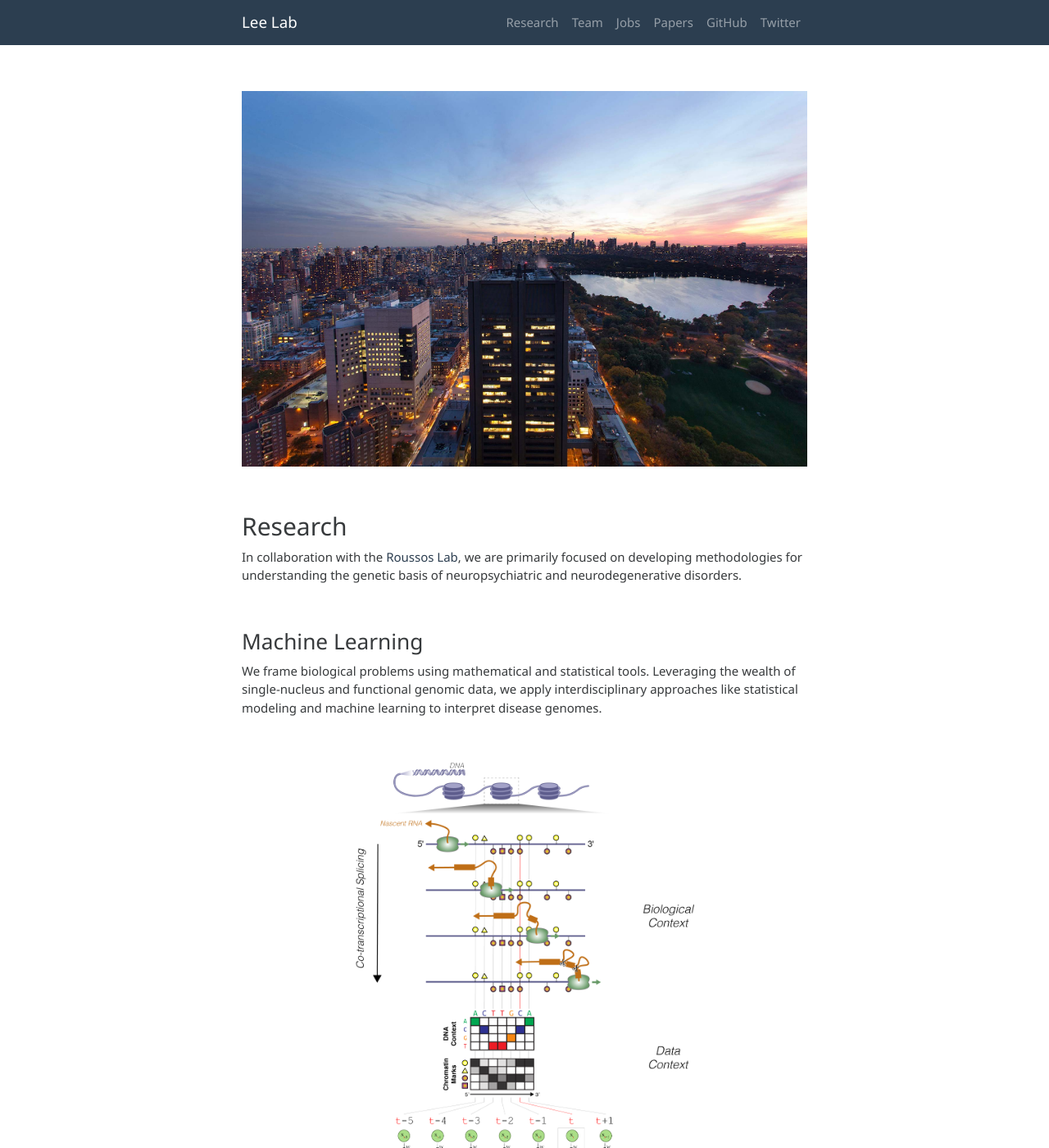
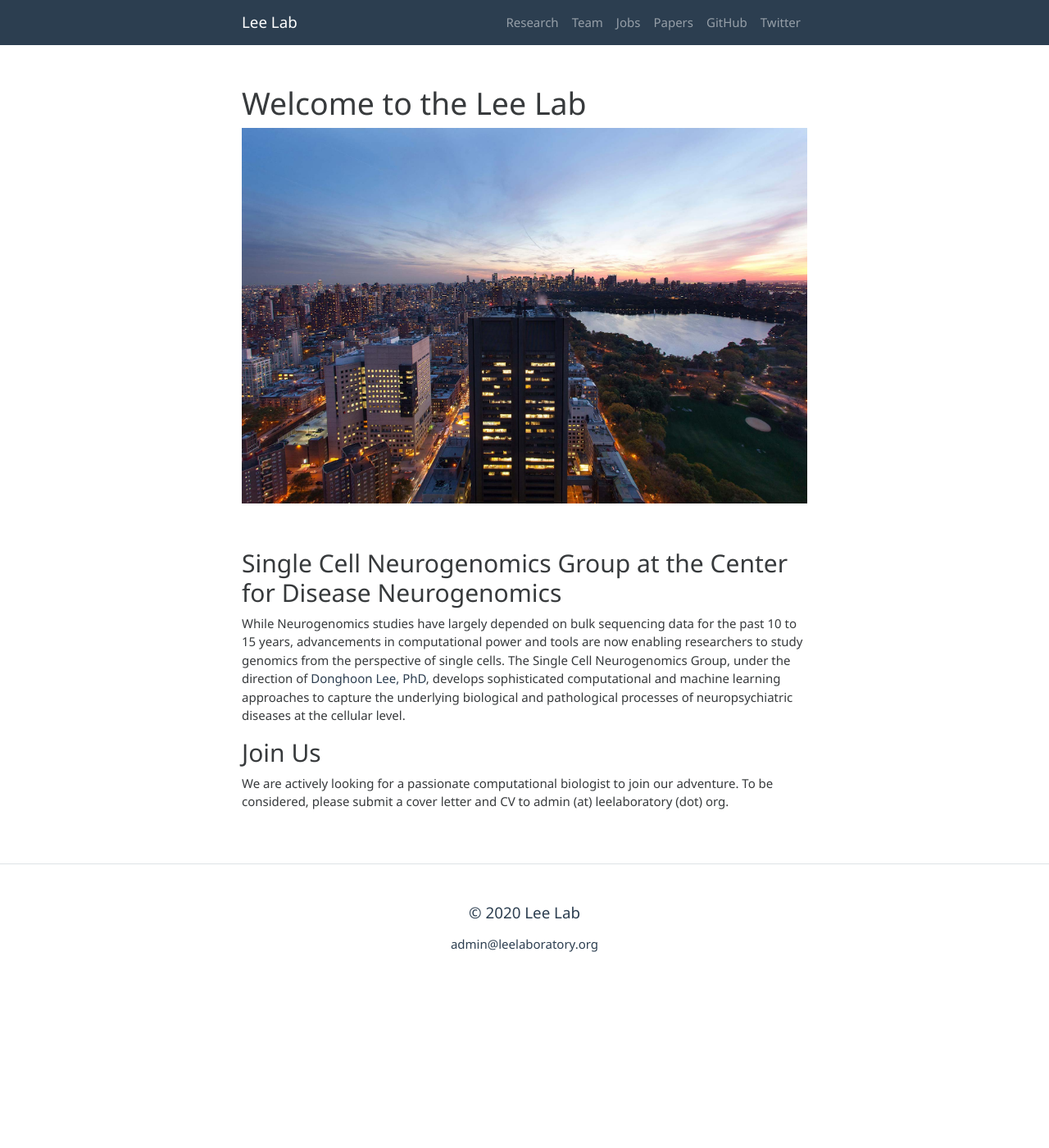
Before and after one commit to leelaboratory/leelaboratory.github.io, a Jekyll site: the page built from index.md, in a window 1280 px wide and 1400 px high. Shown: the whole window at 82% size. Built offline with Jekyll 4.4.1, drawn with Linux system fonts in a browser that asks for light colours; some of the changed text lies outside the part shown.

Commit message:
Update index.md

```diff
--- a/index.md
+++ b/index.md
@@ -1,47 +1,14 @@
 ---
 layout: page
-title: ''
+title: 'Welcome to the Lee Lab'
 ---
 
 ![ISMMS](/images/NYC-Skyline.jpg)
 
 <br>
 
-## Research
-
-In collaboration with the [Roussos Lab](http://labs.icahn.mssm.edu/roussos-lab/), we are primarily focused on developing methodologies for understanding the genetic basis of neuropsychiatric and neurodegenerative disorders.
-
-<br>
-
-### Machine Learning
-
-We frame biological problems using mathematical and statistical tools. Leveraging the wealth of single-nucleus and functional genomic data, we apply interdisciplinary approaches like statistical modeling and machine learning to interpret disease genomes.
-
-<br>
-
-{:refdef: style="text-align: center;"}
-![ESPRNN Overview](/images/ESPRNN_overview.png){:height="60%" width="60%"}
-{: refdef}
-
-<br>
-
-### Regulatory Networks and Dynamics
-
-Integrative approaches can uncover meaningful patterns and rules from large data. We identify cis-regulatory elements, build gene regulatory networks, and discover regulatory dynamics during transcription.
-
-<br>
-
-![Rewiring Schematic](/images/rewiring_schematic.png)
-
-<br>
-
-![Rewiring Highlight](/images/rewiring_highlight.png)
-
-<br>
-
-![Cellspace Highlight](/images/cellspace_overview.png)
-
-<br>
+## Single Cell Neurogenomics Group at the Center for Disease Neurogenomics
+While Neurogenomics studies have largely depended on bulk sequencing data for the past 10 to 15 years, advancements in computational power and tools are now enabling researchers to study genomics from the perspective of single cells. The Single Cell Neurogenomics Group, under the direction of [Donghoon Lee, PhD](https://icahn.mssm.edu/profiles/donghoon-lee), develops sophisticated computational and machine learning approaches to capture the underlying biological and pathological processes of neuropsychiatric diseases at the cellular level.
 
 ## Join Us
 
```
